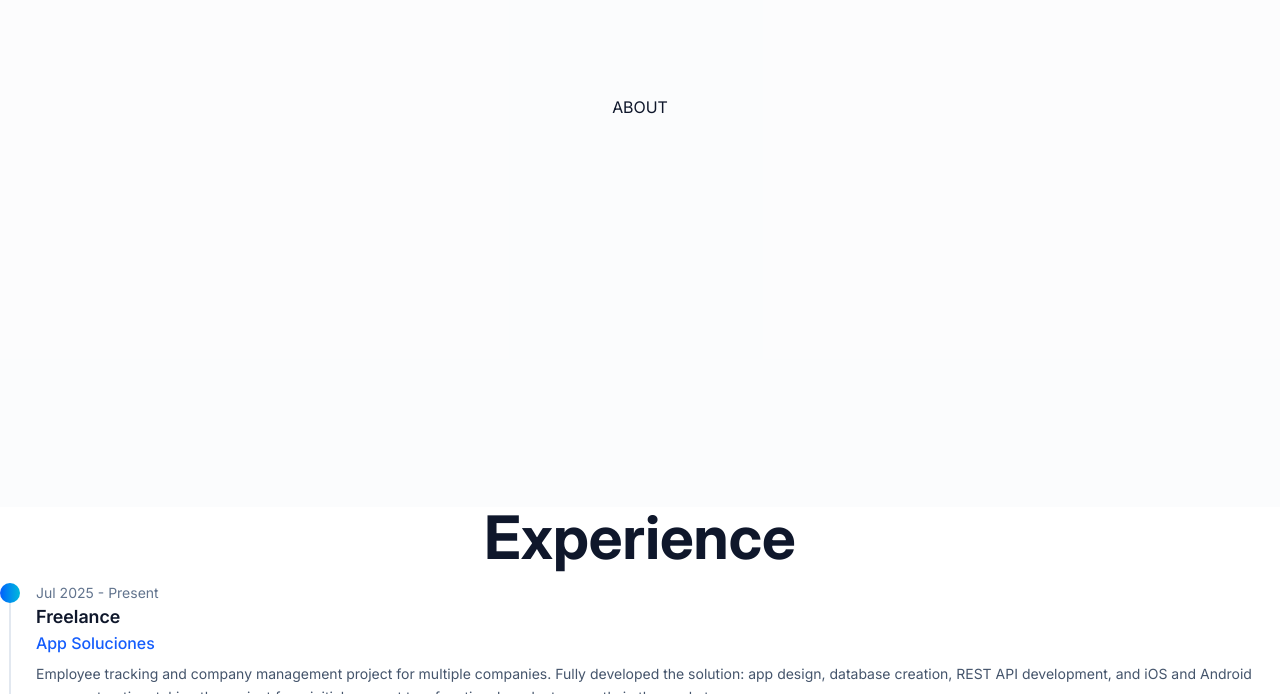
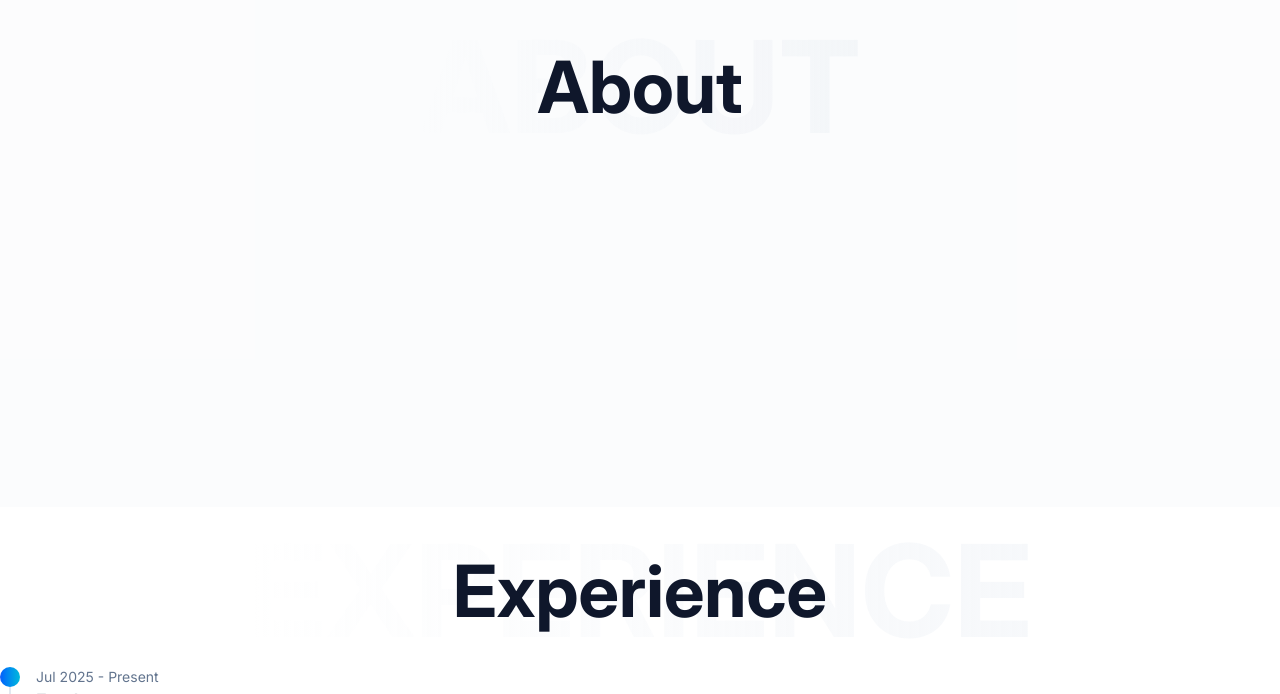
Before and after one commit to icdominguez/developer_portfolio, a React (Vite) app: page / in a window 1280 px wide. Shown: the part 1166-1860 px from the top of the page. Built offline with nearby package versions, Linux system fonts and the light colour scheme.

Commit message:
[010] Section title

```diff
--- /dev/null
+++ b/src/components/SectionTitle.tsx
@@ -0,0 +1,21 @@
+type SectionTitleProps = {
+    title: string;
+};
+
+export function SectionTitle({ title }: SectionTitleProps) {
+    return (
+        <div className="w-full mx-auto pb-4">
+            <div className="text-center relative">
+                <div className="absolute inset-0 flex items-center justify-center pointer-events-none">
+                    <h2 className="text-6xl md:text-9xl font-bold bg-linear-to-r from-slate-200/0 to-slate-200/30 dark:from-slate-700/0 dark:to-slate-700/30 bg-clip-text text-transparent">
+                        {title.toUpperCase()}
+                    </h2>
+                </div>
+
+                <h2 className="text-3xl md:text-7xl font-bold text-slate-900 dark:text-white mb-6 relative">
+                    {title}
+                </h2>
+            </div>
+        </div>
+    );
+}
--- a/src/features/about/About.tsx
+++ b/src/features/about/About.tsx
@@ -1,10 +1,15 @@
+import { useTranslation } from "react-i18next";
+import { SectionTitle } from "../../components/SectionTitle";
+
 export default function About() {
+    const { t } = useTranslation();
+
     return (
         <section
             id="about"
             className="min-h-screen flex items-center justify-center bg-slate-50/50 dark:bg-slate-900/50"
         >
-            <p>ABOUT</p>
+            <SectionTitle title={t("nav.about")} />
         </section>
     );
 }
--- a/src/features/contact/Contact.tsx
+++ b/src/features/contact/Contact.tsx
@@ -1,6 +1,7 @@
 import { useState } from "react";
 import { SPRITE_URL } from "../../constants/paths";
 import { useTranslation, Trans } from "react-i18next";
+import { SectionTitle } from "../../components/SectionTitle";
 
 export default function Contact() {
     const { t } = useTranslation();
@@ -59,9 +60,7 @@ export default function Contact() {
             id="contact"
             className="flex flex-col items-center bg-slate-50/50 dark:bg-slate-900/50"
         >
-            <h1 className="text-4xl sm:text-6xl font-bold sm:text-left text-center pb-4">
-                {t("contact.do_you_like_my_work")}
-            </h1>
+            <SectionTitle title={t("nav.contact")} />
 
             <Trans
                 i18nKey="contact.have_a_project_in_mind"
--- a/src/features/experience/Experience.tsx
+++ b/src/features/experience/Experience.tsx
@@ -1,16 +1,15 @@
 import { useTranslation } from "react-i18next";
 import Timeline from "./timeline/Timeline";
+import { SectionTitle } from "../../components/SectionTitle";
 export default function Experience() {
     const { t } = useTranslation();
 
     return (
         <section
             id="experience"
-            className="flex flex-col items-center justify-center"
+            className="flex flex-col items-center justify-center pt-12 pb-12"
         >
-            <h1 className="text-4xl sm:text-6xl font-bold sm:text-left text-center pb-4">
-                {t("nav.experience")}
-            </h1>
+            <SectionTitle title={t("nav.experience")} />
 
             <Timeline />
         </section>
--- a/src/features/home/Home.tsx
+++ b/src/features/home/Home.tsx
@@ -1,10 +1,15 @@
+import { useTranslation } from "react-i18next";
+import { SectionTitle } from "../../components/SectionTitle";
+
 export default function Home() {
+    const { t } = useTranslation();
+
     return (
         <section
             id="home"
             className="min-h-screen flex items-center justify-center"
         >
-            <p>HOME</p>
+            <SectionTitle title={t("nav.home")} />
         </section>
     );
 }
--- a/src/features/projects/Projects.tsx
+++ b/src/features/projects/Projects.tsx
@@ -1,10 +1,15 @@
+import { useTranslation } from "react-i18next";
+import { SectionTitle } from "../../components/SectionTitle";
+
 export default function Projects() {
+    const { t } = useTranslation();
+
     return (
         <section
             id="projects"
             className="min-h-screen flex items-center justify-center bg-slate-50/50 dark:bg-slate-900/50"
         >
-            <p>PROJECTS</p>
+            <SectionTitle title={t("nav.projects")} />
         </section>
     );
 }
```
